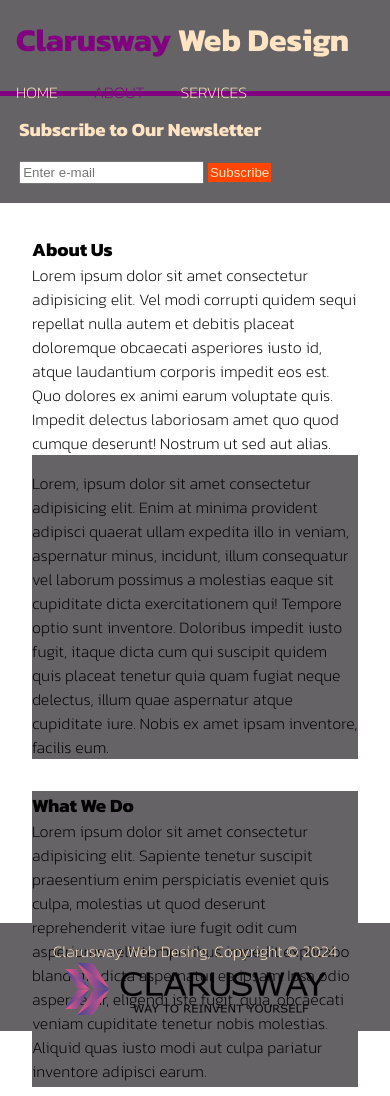
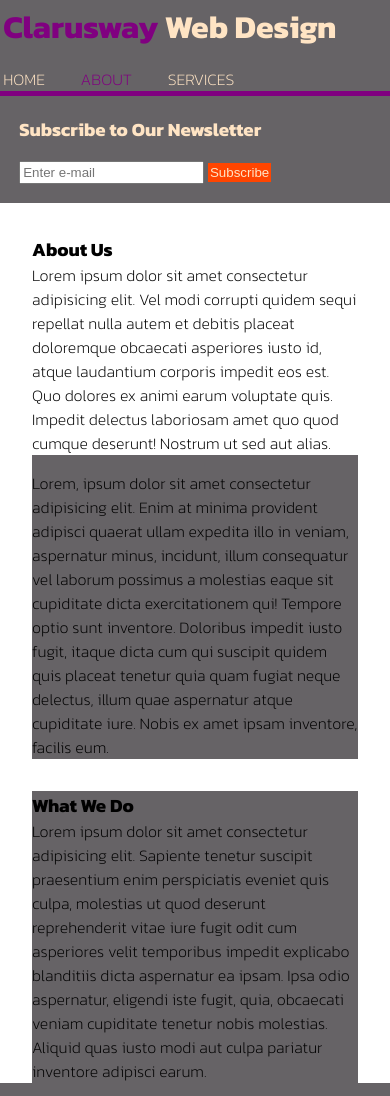
Before and after one commit to Franseck/Website-Page-Design-2, a plain HTML site: page index2.html in a window 390 px wide. Shown: the top 1096 px of the page. Drawn offline with Linux system fonts and the light colour scheme.

Commit message:
responsive measures ok

```diff
--- a/style.css
+++ b/style.css
@@ -103,3 +103,8 @@
     padding: 1rem;
     color: bisque
   }
+
+  @media only screen and (max-width:644px) {
+    .navbar { padding: 0.2rem; }
+
+  }
--- a/style2.css
+++ b/style2.css
@@ -100,5 +100,9 @@
     .right {
       width: 100%;
           }
+    .navbar { padding: 0.2rem; }
+    footer {
+      margin-top: 10rem;
+    }
 
   }
--- a/style3.css
+++ b/style3.css
@@ -88,7 +88,7 @@
 flex-wrap: wrap;
 width: 25%;
 height: 45vh;
-padding: 3rem;
+padding: 1rem;
 color: bisque;
 background-color:rgb(102, 99, 102);
 }
@@ -121,5 +121,6 @@
       margin-top: 1rem;
       width: 100%;
           }
+      .navbar { padding: 0.2rem; }
 
   }
```
